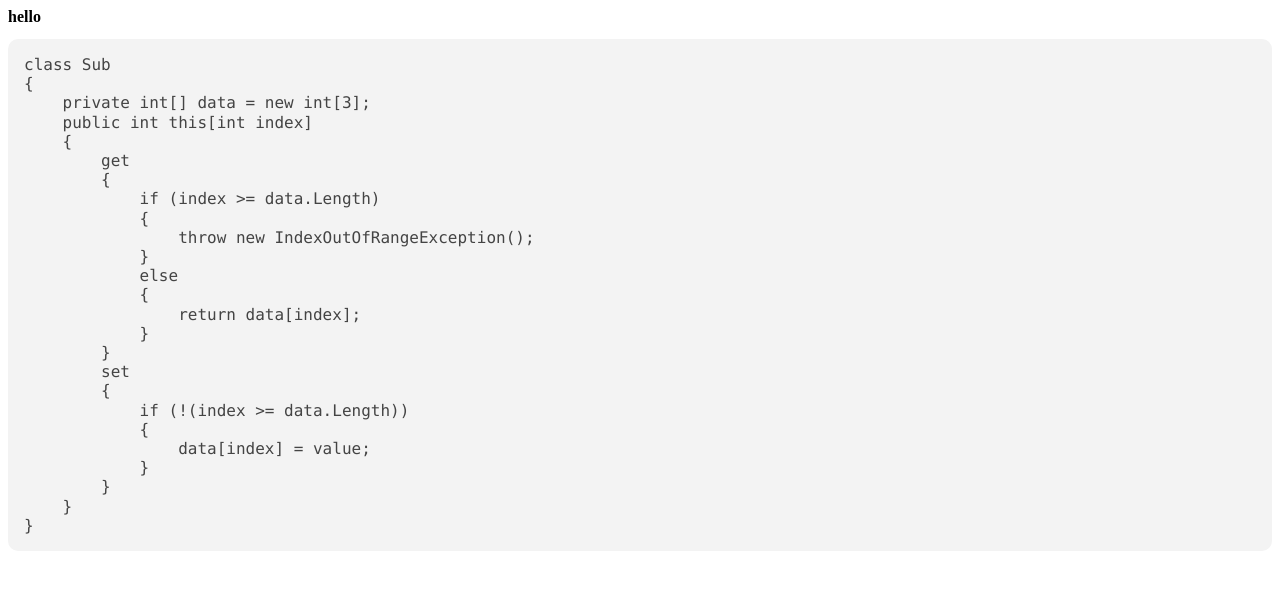
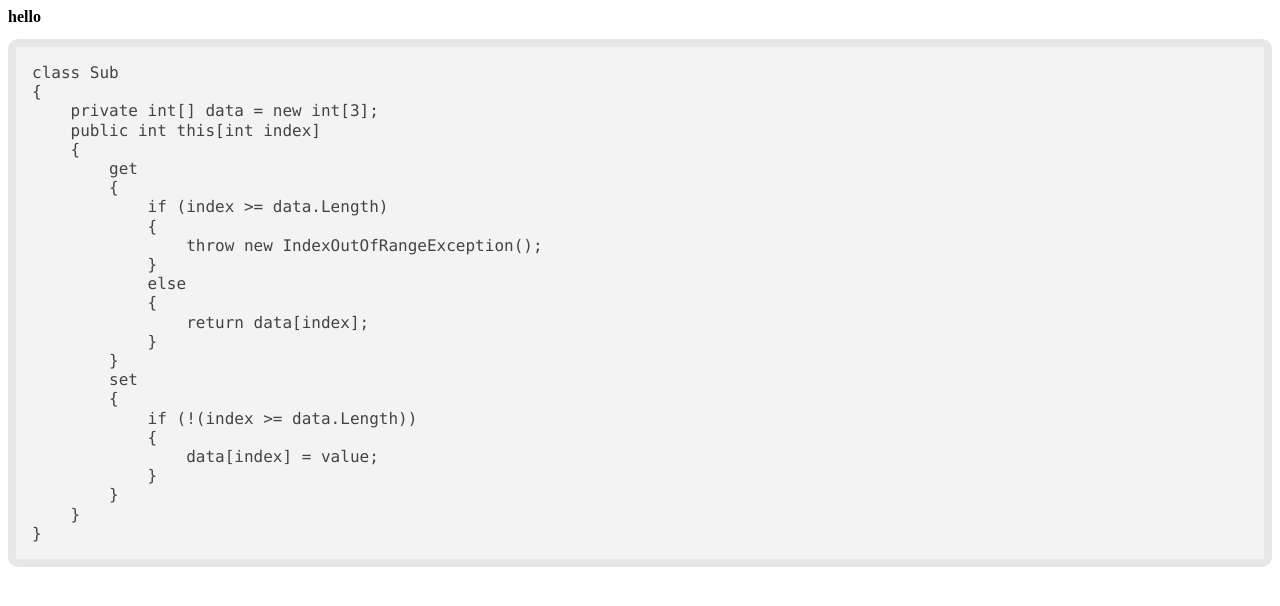
Before and after one commit to tammo1004/tammo1004.github.io, a PHP site: page / in a window 1280 px wide. Shown: the top 606 px of the page. Run offline with PHP 8.4, Linux system fonts and the light colour scheme; some libraries are stand-ins or nearby versions.

Commit message:
Update common.css

```diff
--- a/common.css
+++ b/common.css
@@ -1,6 +1,11 @@
-pre code.hljs {
+pre {
     border-radius: 10px;
-    font-size: var(--body-normal-font-size);
+    background-color: #e7e7e7;
+    padding: 0.5rem;
+}
+
+pre code {
+    font-size: 1rem;
     font-family: Consolas, 'Courier New', Courier, monospace;
     line-height: 1.2rem;
 }
```
